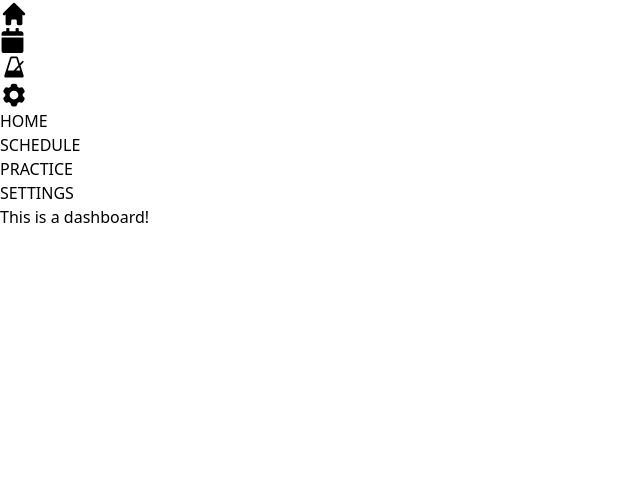
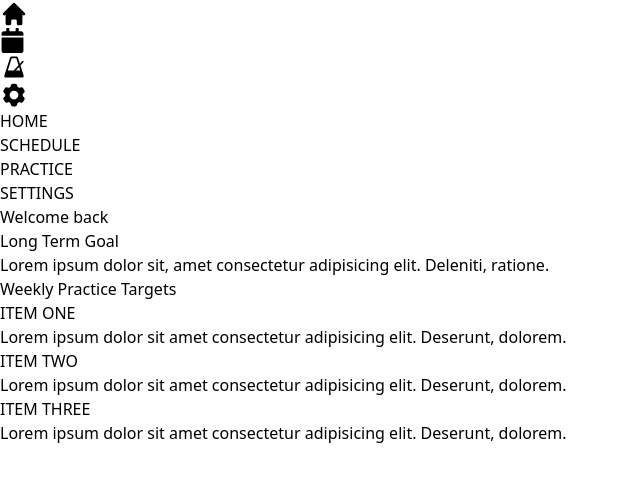
Before and after one commit to hannahf86/music-practice-app, a React (Vite) app in the folder frontend/: page / in a window 1280 px wide. Shown: the top 482 px of the page, without its empty margins (0-640 px from the left). Built offline with nearby package versions, Linux system fonts and the light colour scheme.

Commit message:
dashboard updated

```diff
--- a/frontend/src/Scenes/Dashboard.jsx
+++ b/frontend/src/Scenes/Dashboard.jsx
@@ -1,5 +1,72 @@
+// REACT ROUTER DOM
+import { Link } from "react-router-dom";
+
+// ICONS
+import {} from "react-icons/fa";
+
 const Dashboard = () => {
-  return <div id="/">This is a dashboard!</div>;
+  const styles = {
+    background: "",
+    title: "text-2xl text-[#95ADBE] text-center pt-8",
+    subtitle: "text-lg text-[#95ADBE] text-left",
+    goalContainer: "drop-shadow-md p-8",
+    weeklyContainer: "p-8",
+    itemTitle: "text-md text-[#95ADBE] text-left",
+    itemContainer: "drop-shadow-md p-4",
+  };
+
+  return (
+    <div id="/">
+      <div>
+        <h1 className={styles.title}>Welcome back</h1>
+      </div>
+
+      <div className={styles.goalContainer}>
+        <h2 className={styles.subtitle}>Long Term Goal</h2>
+        <div>
+          <p>
+            Lorem ipsum dolor sit, amet consectetur adipisicing elit. Deleniti,
+            ratione.
+          </p>
+        </div>
+      </div>
+
+      <div className={styles.weeklyContainer}>
+        <h2 className={styles.subtitle}>Weekly Practice Targets</h2>
+        <div>
+          <div className={styles.itemContainer}>
+            <Link to="/" element={""}>
+              <h3 className={styles.itemTitle}>ITEM ONE</h3>
+            </Link>
+            <p>
+              Lorem ipsum dolor sit amet consectetur adipisicing elit. Deserunt,
+              dolorem.
+            </p>
+          </div>
+
+          <div className={styles.itemContainer}>
+            <Link to="/" element={""}>
+              <h3 className={styles.itemTitle}>ITEM TWO</h3>{" "}
+            </Link>
+            <p>
+              Lorem ipsum dolor sit amet consectetur adipisicing elit. Deserunt,
+              dolorem.
+            </p>
+          </div>
+
+          <div className={styles.itemContainer}>
+            <Link to="/" element={""}>
+              <h3 className={styles.itemTitle}>ITEM THREE</h3>
+            </Link>
+            <p>
+              Lorem ipsum dolor sit amet consectetur adipisicing elit. Deserunt,
+              dolorem.
+            </p>
+          </div>
+        </div>
+      </div>
+    </div>
+  );
 };
 
 export default Dashboard;
--- a/frontend/src/Scenes/Practice.jsx
+++ b/frontend/src/Scenes/Practice.jsx
@@ -13,7 +13,7 @@ const Practice = () => {
 
   useEffect(() => {
     const fetchPractice = async () => {
-      const response = await fetch("https://music-practice-app.vercel.app/");
+      const response = await fetch("https://localhost:3000/api/routes");
       const json = await response.json();
 
       if (response.ok) {
@@ -51,12 +51,10 @@ const Practice = () => {
       <h1 className={styles.title}>Weekly Practice Goals</h1>
 
       {practice &&
-        practice.map(() => (
+        practice.map((practice) => (
           <>
             <div className={styles.container}>
-              <h2 key={practice._id} className={styles.practiceTitle}>
-                {practice.title}
-              </h2>
+              <h2 key={practice._id} className={styles.practiceTitle}></h2>
 
               <p key={practice._id} className={styles.reps}>
                 {practice.reps}
```
